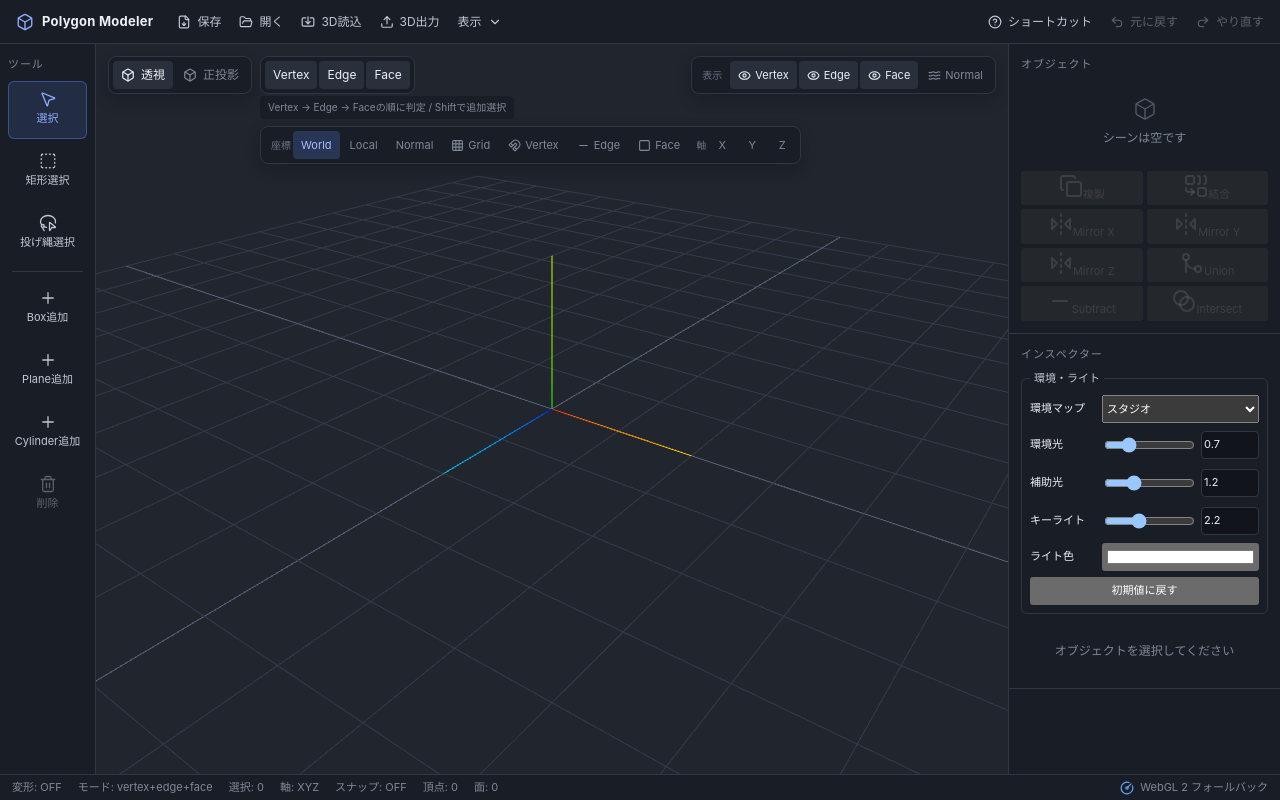
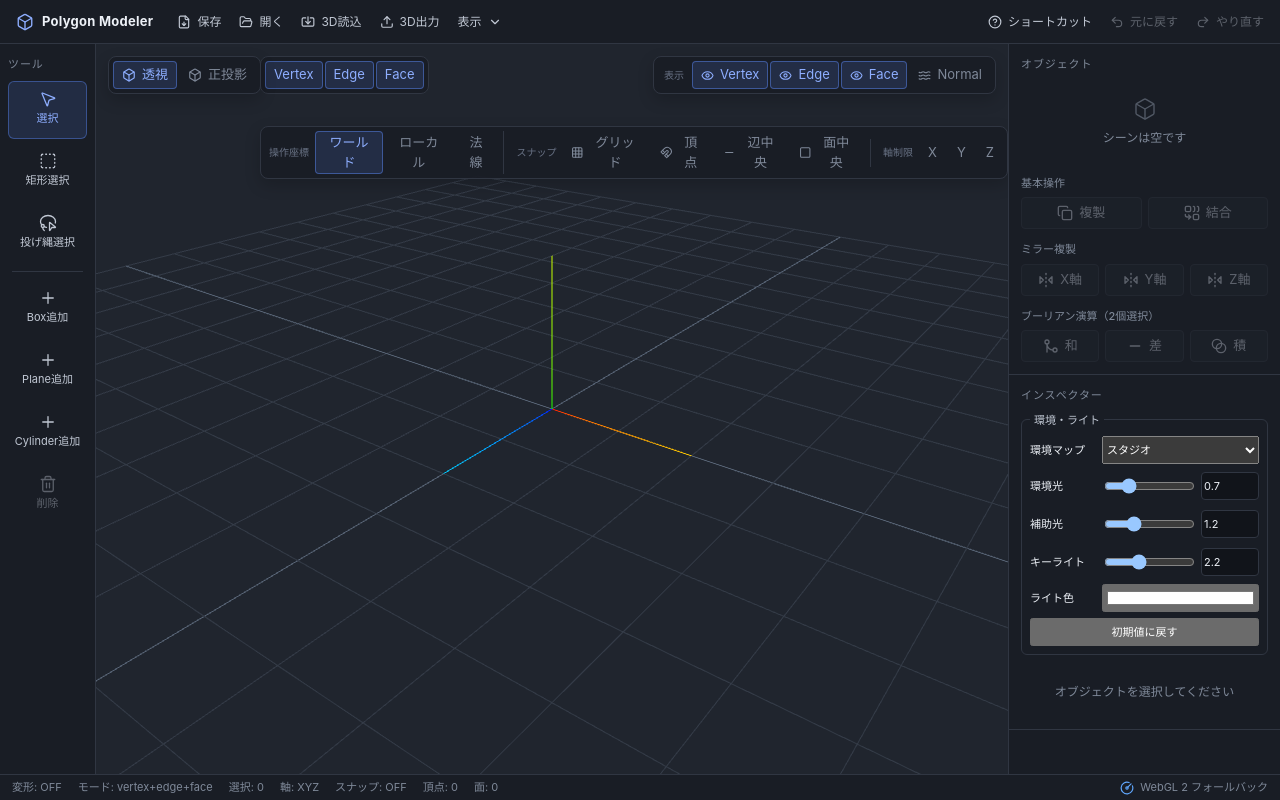
Before and after one commit to ma38su/polygon-modeler, a React (Vite) app: page / in a window 1280 px wide. Built offline with nearby package versions, Linux system fonts and the light colour scheme.

Commit message:
refactor UI styling with Tailwind design system

```diff
--- a/package.json
+++ b/package.json
@@ -28,6 +28,7 @@
     "@eslint/js": "^9.34.0",
     "@playwright/test": "^1.55.0",
     "@rolldown/plugin-babel": "^0.2.3",
+    "@tailwindcss/vite": "^4.3.3",
     "@testing-library/jest-dom": "^6.8.0",
     "@testing-library/react": "^16.3.0",
     "@types/babel__core": "^7.20.5",
@@ -42,6 +43,7 @@
     "eslint-plugin-react-refresh": "^0.4.20",
     "jsdom": "^26.1.0",
     "prettier": "^3.6.2",
+    "tailwindcss": "^4.3.3",
     "typescript": "~6.0.2",
     "typescript-eslint": "^8.41.0",
     "vite": "^8.2.0",
--- a/src/App.css
+++ b/src/App.css
@@ -1,3 +1,5 @@
+/* Semantic application layout and canvas-specific styles.
+ * Reusable controls belong in ui/primitives and Tailwind utilities. */
 .editor-shell {
   min-width: 720px;
   height: 100svh;
@@ -293,22 +295,6 @@ kbd {
   color: var(--text-subtle);
   font-size: var(--font-size-2xs);
 }
-.display-layer-bar button {
-  display: flex;
-  align-items: center;
-  min-height: var(--control-sm);
-  gap: var(--space-1);
-  padding: 0 var(--space-2);
-  border: 0;
-  border-radius: var(--radius-sm);
-  color: var(--text-muted);
-  background: transparent;
-  font-size: var(--font-size-xs);
-}
-.display-layer-bar button.active {
-  color: var(--text-primary);
-  background: var(--surface-3);
-}
 .display-layer-bar svg {
   width: var(--icon-xs);
   height: var(--icon-xs);
@@ -317,21 +303,6 @@ kbd {
   .display-layer-bar {
     top: 52px;
   }
-  .selection-mode-hint {
-    top: 92px;
-  }
-}
-.selection-mode-hint {
-  position: absolute;
-  z-index: 2;
-  top: 52px;
-  left: 164px;
-  padding: var(--space-1) var(--space-2);
-  border-radius: var(--radius-sm);
-  color: var(--text-muted);
-  background: color-mix(in srgb, var(--surface-1), transparent 18%);
-  font-size: var(--font-size-2xs);
-  pointer-events: none;
 }
 .snap-toolbar {
   position: absolute;
@@ -489,11 +460,6 @@ kbd {
   color: var(--text-primary);
   font-variant-numeric: tabular-nums;
 }
-.mesh-repair-actions {
-  display: grid;
-  gap: var(--space-2);
-  margin-top: var(--space-3);
-}
 .mesh-repair-actions label {
   display: grid;
   grid-template-columns: 1fr minmax(72px, 1fr);
@@ -509,38 +475,21 @@ kbd {
   color: var(--text-primary);
   background: var(--surface-2);
 }
-.mesh-repair-actions button {
+.snap-toolbar-group {
   display: flex;
   align-items: center;
-  justify-content: center;
-  gap: var(--space-1);
+  gap: var(--space-0-5);
 }
-.mesh-repair-actions svg {
-  width: var(--icon-xs);
-  height: var(--icon-xs);
+.snap-toolbar-group + .snap-toolbar-group {
+  padding-left: var(--space-2);
+  margin-left: var(--space-1);
+  border-left: 1px solid var(--border);
 }
-.snap-toolbar > span {
-  padding-left: var(--space-1-5);
+.snap-toolbar-label {
+  padding: 0 var(--space-1);
   color: var(--text-subtle);
   font-size: var(--font-size-2xs);
-}
-.snap-toolbar button {
-  display: flex;
-  align-items: center;
-  min-width: var(--control-sm);
-  min-height: var(--control-sm);
-  justify-content: center;
-  gap: var(--space-1);
-  padding: 0 var(--space-2);
-  border: 0;
-  border-radius: var(--radius-sm);
-  color: var(--text-muted);
-  background: transparent;
-  font-size: var(--font-size-xs);
-}
-.snap-toolbar button.active {
-  color: var(--accent-strong);
-  background: var(--accent-muted);
+  white-space: nowrap;
 }
 .snap-toolbar svg {
   width: var(--icon-xs);
@@ -558,35 +507,6 @@ kbd {
   background: color-mix(in srgb, var(--accent-muted), var(--surface-1) 40%);
   font-size: var(--font-size-xs);
   pointer-events: none;
-}
-.selection-mode-bar button {
-  min-height: var(--control-sm);
-  padding: 0 var(--space-2);
-  border: 0;
-  border-radius: var(--radius-sm);
-  color: var(--text-muted);
-  background: transparent;
-  font-size: var(--font-size-sm);
-}
-.selection-mode-bar button.active {
-  color: var(--text-primary);
-  background: var(--surface-3);
-}
-.viewport-toolbar button {
-  display: flex;
-  align-items: center;
-  min-height: var(--control-sm);
-  gap: var(--space-1-5);
-  padding: 0 var(--space-2);
-  border: 0;
-  border-radius: var(--radius-sm);
-  color: var(--text-muted);
-  background: transparent;
-  font-size: var(--font-size-sm);
-}
-.viewport-toolbar button.active {
-  color: var(--text-primary);
-  background: var(--surface-3);
 }
 .viewport-toolbar svg {
   width: var(--icon-sm);
@@ -682,17 +602,6 @@ kbd {
   margin: 0;
   padding: 0;
 }
-.object-actions {
-  display: grid;
-  grid-template-columns: repeat(2, minmax(0, 1fr));
-  gap: var(--space-1);
-  margin-top: var(--space-2);
-}
-.object-actions button {
-  min-width: 0;
-  justify-content: center;
-  font-size: var(--font-size-xs);
-}
 .object-list li {
   display: flex;
   align-items: center;
@@ -778,35 +687,10 @@ kbd {
 .lighting-panel button {
   width: 100%;
 }
-.transform-tools {
-  display: grid;
-  grid-template-columns: repeat(3, minmax(0, 1fr));
-  gap: var(--space-1);
-  margin: 0 0 var(--space-3);
-}
-.transform-tools button {
-  display: flex;
-  align-items: center;
-  justify-content: center;
-  gap: var(--space-1);
-  min-width: 0;
-  min-height: var(--control-sm);
-  padding: 0 var(--space-1);
-  border: 1px solid var(--border);
-  border-radius: var(--radius-sm);
-  color: var(--text-secondary);
-  background: var(--surface-2);
-  font-size: var(--font-size-xs);
-}
-.transform-tools button.active,
 .modeling-actions button.active {
   border-color: color-mix(in srgb, var(--accent), transparent 45%);
   color: var(--accent-bright);
   background: var(--accent-surface);
-}
-.transform-tools svg {
-  width: var(--icon-xs);
-  height: var(--icon-xs);
 }
 .element-transform fieldset {
   margin: 0 0 var(--space-3);
--- a/src/main.tsx
+++ b/src/main.tsx
@@ -1,7 +1,7 @@
 import { StrictMode } from "react";
 import { createRoot } from "react-dom/client";
+import "./index.css";
 import "./styles/design-system.css";
-import "./index.css";
 import { EditorProvider } from "./app/EditorProvider.tsx";
 import { AppRoot } from "./app/AppRoot.tsx";
 
--- /dev/null
+++ b/src/ui/primitives/Button.tsx
@@ -0,0 +1,50 @@
+import type { ButtonHTMLAttributes, ReactNode } from "react";
+
+type ButtonVariant = "default" | "ghost" | "accent" | "danger";
+type ButtonSize = "sm" | "md" | "icon";
+
+const base =
+  "inline-flex min-w-0 items-center justify-center gap-1.5 rounded-ui-sm border text-xs font-medium transition-colors focus-visible:outline-2 focus-visible:outline-offset-1 focus-visible:outline-accent disabled:cursor-not-allowed disabled:opacity-40";
+
+const variants: Record<ButtonVariant, string> = {
+  default:
+    "border-border bg-surface-2 text-text-secondary hover:border-border-strong hover:bg-surface-hover disabled:hover:border-border disabled:hover:bg-surface-2",
+  ghost:
+    "border-transparent bg-transparent text-text-muted hover:bg-surface-hover hover:text-text-primary",
+  accent: "border-accent/45 bg-accent/15 text-accent-bright hover:bg-accent/25",
+  danger: "border-danger/35 bg-danger/10 text-danger hover:bg-danger/20",
+};
+
+const sizes: Record<ButtonSize, string> = {
+  sm: "min-h-[var(--control-sm)] px-2",
+  md: "min-h-[var(--control-md)] px-2.5",
+  icon: "size-[var(--control-sm)] p-0",
+};
+
+interface ButtonProps extends ButtonHTMLAttributes<HTMLButtonElement> {
+  variant?: ButtonVariant;
+  size?: ButtonSize;
+  icon?: ReactNode;
+  fullWidth?: boolean;
+}
+
+export function Button({
+  variant = "default",
+  size = "md",
+  icon,
+  fullWidth = false,
+  className = "",
+  children,
+  ...props
+}: ButtonProps) {
+  return (
+    <button
+      type="button"
+      className={`${base} ${variants[variant]} ${sizes[size]} ${fullWidth ? "w-full" : ""} ${className}`}
+      {...props}
+    >
+      {icon}
+      {children}
+    </button>
+  );
+}
--- /dev/null
+++ b/src/ui/primitives/ControlGroup.tsx
@@ -0,0 +1,26 @@
+import type { HTMLAttributes, ReactNode } from "react";
+
+interface ControlGroupProps extends HTMLAttributes<HTMLDivElement> {
+  label: string;
+  columns?: 2 | 3;
+  children: ReactNode;
+}
+
+export function ControlGroup({
+  label,
+  columns = 2,
+  children,
+  className = "",
+  ...props
+}: ControlGroupProps) {
+  return (
+    <div className={className} {...props}>
+      <p className="mb-1.5 text-[11px] font-medium text-text-muted">{label}</p>
+      <div
+        className={`grid gap-1.5 ${columns === 3 ? "grid-cols-3" : "grid-cols-2"}`}
+      >
+        {children}
+      </div>
+    </div>
+  );
+}
--- a/src/ui/scene/ScenePanel.tsx
+++ b/src/ui/scene/ScenePanel.tsx
@@ -29,6 +29,8 @@ import type { TransformOrientation } from "../../viewport/transform/elementSelec
 import type { LightingSettings } from "../../viewport/Viewport";
 import { LightingPanel } from "../inspector/LightingPanel";
 import { ModifierPanel } from "../inspector/ModifierPanel";
+import { Button } from "../primitives/Button";
+import { ControlGroup } from "../primitives/ControlGroup";
 
 interface ScenePanelProps {
   editor: Editor;
@@ -150,51 +152,68 @@ export function ScenePanel({
             ))}
           </ul>
         )}
-        <div className="object-actions">
-          <button
-            type="button"
+        <div className="mt-3 space-y-3" aria-label="オブジェクト操作">
+          <ControlGroup label="基本操作">
+            <Button
               disabled={snapshot.selectedObjectIds.size === 0}
+              title="選択したオブジェクトのコピーを作成"
+              icon={<Copy className="size-4" aria-hidden="true" />}
               onClick={() => editor.duplicateSelectedObjects()}
             >
-            <Copy aria-hidden="true" />
               複製
-          </button>
-          <button
-            type="button"
+            </Button>
+            <Button
               disabled={snapshot.selectedObjectIds.size < 2}
+              title="2個以上の選択オブジェクトを1個に結合"
+              icon={<Combine className="size-4" aria-hidden="true" />}
               onClick={() => editor.joinSelectedObjects()}
             >
-            <Combine aria-hidden="true" />
               結合
-          </button>
+            </Button>
+          </ControlGroup>
+          <ControlGroup label="ミラー複製" columns={3}>
             {(["x", "y", "z"] as const).map((axis) => (
-            <button
-              type="button"
+              <Button
                 key={axis}
+                className="px-1.5"
                 disabled={snapshot.selectedObjectIds.size === 0}
+                title={`${axis.toUpperCase()}軸で反転したコピーを作成`}
+                icon={<FlipHorizontal2 className="size-4" aria-hidden="true" />}
                 onClick={() => editor.mirrorSelectedObjects(axis)}
               >
-              <FlipHorizontal2 aria-hidden="true" />
-              Mirror {axis.toUpperCase()}
-            </button>
+                {axis.toUpperCase()}軸
+              </Button>
             ))}
+          </ControlGroup>
+          <ControlGroup label="ブーリアン演算（2個選択）" columns={3}>
             {(
               [
-              ["union", "Union", GitMerge],
-              ["subtract", "Subtract", Minus],
-              ["intersect", "Intersect", Blend],
+                ["union", "和", "Union", GitMerge],
+                ["subtract", "差", "Subtract", Minus],
+                ["intersect", "積", "Intersect", Blend],
               ] as const
-          ).map(([operation, label, Icon]) => (
-            <button
-              type="button"
+            ).map(([operation, label, accessibleLabel, Icon]) => (
+              <Button
+                aria-label={accessibleLabel}
                 key={operation}
-              disabled={booleanPending || snapshot.selectedObjectIds.size !== 2}
+                className="px-1.5"
+                disabled={
+                  booleanPending || snapshot.selectedObjectIds.size !== 2
+                }
+                icon={<Icon className="size-4" aria-hidden="true" />}
+                title={
+                  {
+                    union: "2個の形状を足し合わせる（和）",
+                    subtract: "先の形状から後の形状を切り取る（差）",
+                    intersect: "2個の形状が重なる部分だけを残す（積）",
+                  }[operation]
+                }
                 onClick={() => void runBoolean(operation)}
               >
-              <Icon aria-hidden="true" />
                 {booleanPending ? "演算中…" : label}
-            </button>
+              </Button>
             ))}
+          </ControlGroup>
         </div>
       </section>
       <section aria-labelledby="inspector-title">
@@ -204,7 +223,7 @@ export function ScenePanel({
           onChange={onLightingSettingsChange}
         />
         {(selectedObject || snapshot.selectionItems.length > 0) && (
-          <div className="transform-tools" aria-label="変形ツール">
+          <div className="mb-3 grid grid-cols-3 gap-1" aria-label="変形ツール">
             {(
               [
                 ["translate", "移動", Move3D],
@@ -212,16 +231,16 @@ export function ScenePanel({
                 ["scale", "拡大縮小", Expand],
               ] as const
             ).map(([mode, label, Icon]) => (
-              <button
-                type="button"
-                className={transformMode === mode ? "active" : undefined}
+              <Button
+                size="sm"
+                variant={transformMode === mode ? "accent" : "default"}
                 aria-pressed={transformMode === mode}
+                icon={<Icon className="size-3.5" aria-hidden="true" />}
                 onClick={() => onTransformModeChange(mode)}
                 key={mode}
               >
-                <Icon aria-hidden="true" />
                 {label}
-              </button>
+              </Button>
             ))}
           </div>
         )}
@@ -283,23 +302,23 @@ export function ScenePanel({
                   <dd>{diagnostics!.isolatedVertices}</dd>
                 </div>
               </dl>
-              <div className="mesh-repair-actions">
-                <button
-                  type="button"
+              <div className="mt-3 grid grid-cols-2 gap-1.5">
+                <Button
+                  size="sm"
+                  icon={<Combine className="size-3.5" aria-hidden="true" />}
                   onClick={() => setShowMergeDialog(true)}
                 >
-                  <Combine aria-hidden="true" />
                   Merge by Distance
-                </button>
-                <button
-                  type="button"
+                </Button>
+                <Button
+                  size="sm"
+                  icon={<RefreshCw className="size-3.5" aria-hidden="true" />}
                   onClick={() =>
                     runAction(() => editor.recalculateSelectedObjectNormals())
                   }
                 >
-                  <RefreshCw aria-hidden="true" />
                   法線再計算
-                </button>
+                </Button>
               </div>
               {showMergeDialog && (
                 <div className="dialog-backdrop" role="presentation">
--- a/src/ui/viewport/ViewportControls.tsx
+++ b/src/ui/viewport/ViewportControls.tsx
@@ -9,6 +9,7 @@ import {
   Square,
   Waves,
 } from "lucide-react";
+import type { ButtonHTMLAttributes } from "react";
 import {
   SELECTION_MODES,
   type SelectionMode,
@@ -16,6 +17,7 @@ import {
 import type { DisplayLayers } from "../../viewport/displayLayers";
 import type { AxisConstraint, SnapSettings } from "../../viewport/Viewport";
 import type { TransformOrientation } from "../../viewport/transform/elementSelection";
+import { Button } from "../primitives/Button";
 
 const selectionLabels: Record<SelectionMode, string> = {
   vertex: "Vertex",
@@ -35,6 +37,21 @@ const displayLayerOptions = [
   ["faces", "Face", "面"],
   ["normals", "Normal", "法線"],
 ] as const;
+
+interface ToolbarButtonProps extends ButtonHTMLAttributes<HTMLButtonElement> {
+  active?: boolean;
+}
+
+function ToolbarButton({ active = false, ...props }: ToolbarButtonProps) {
+  return (
+    <Button
+      size="sm"
+      variant={active ? "accent" : "ghost"}
+      aria-pressed={active}
+      {...props}
+    />
+  );
+}
 
 interface ViewportControlsProps {
   selectionModes: ReadonlySet<SelectionMode>;
@@ -69,20 +86,15 @@ export function ViewportControls({
     <>
       <div className="selection-mode-bar" aria-label="選択モード">
         {SELECTION_MODES.map((mode) => (
-          <button
-            type="button"
+          <ToolbarButton
             key={mode}
-            className={selectionModes.has(mode) ? "active" : ""}
-            aria-pressed={selectionModes.has(mode)}
+            active={selectionModes.has(mode)}
             title={selectionDescriptions[mode]}
             onClick={() => onToggleSelectionMode(mode)}
           >
             {selectionLabels[mode]}
-          </button>
+          </ToolbarButton>
         ))}
-      </div>
-      <div className="selection-mode-hint" aria-live="polite">
-        Vertex → Edge → Faceの順に判定 / Shiftで追加選択
       </div>
       <div className="display-layer-bar" aria-label="表示レイヤー">
         <span>表示</span>
@@ -91,56 +103,67 @@ export function ViewportControls({
           const VisibilityIcon =
             layer === "normals" ? Waves : visible ? Eye : EyeOff;
           return (
-            <button
-              type="button"
+            <ToolbarButton
               key={layer}
-              className={visible ? "active" : ""}
-              aria-pressed={visible}
+              active={visible}
               title={`${japaneseLabel}を${visible ? "非表示" : "表示"}`}
               onClick={() => onToggleDisplayLayer(layer)}
             >
               <VisibilityIcon aria-hidden="true" />
               {label}
-            </button>
+            </ToolbarButton>
           );
         })}
       </div>
       <div className="viewport-toolbar" aria-label="ビューポート設定">
-        <button
-          type="button"
-          className={projection === "perspective" ? "active" : ""}
+        <ToolbarButton
+          active={projection === "perspective"}
           onClick={() => onProjectionChange("perspective")}
         >
           <BoxIcon aria-hidden="true" />
           透視
-        </button>
-        <button
-          type="button"
-          className={projection === "orthographic" ? "active" : ""}
+        </ToolbarButton>
+        <ToolbarButton
+          active={projection === "orthographic"}
           onClick={() => onProjectionChange("orthographic")}
         >
           <Box aria-hidden="true" />
           正投影
-        </button>
+        </ToolbarButton>
       </div>
       <div className="snap-toolbar" aria-label="スナップと軸制限">
-        <span>座標</span>
+        <div className="snap-toolbar-group" role="group" aria-label="操作座標">
+          <span className="snap-toolbar-label">操作座標</span>
           {(["world", "local", "normal"] as const).map((orientation) => (
-          <button
-            type="button"
+            <ToolbarButton
               key={orientation}
-            className={transformOrientation === orientation ? "active" : ""}
-            aria-pressed={transformOrientation === orientation}
+              active={transformOrientation === orientation}
+              title={
+                {
+                  world: "ワールド座標軸で変形",
+                  local: "オブジェクトのローカル座標軸で変形",
+                  normal: "選択要素の法線を基準に変形",
+                }[orientation]
+              }
               onClick={() => onTransformOrientationChange(orientation)}
             >
-            {{ world: "World", local: "Local", normal: "Normal" }[orientation]}
-          </button>
+              {
+                { world: "ワールド", local: "ローカル", normal: "法線" }[
+                  orientation
+                ]
+              }
+            </ToolbarButton>
           ))}
-        <button
-          type="button"
-          className={snapSettings.grid ? "active" : ""}
-          aria-pressed={snapSettings.grid}
-          title={`グリッドへ${snapSettings.gridSize}単位でスナップ`}
+        </div>
+        <div
+          className="snap-toolbar-group"
+          role="group"
+          aria-label="スナップ先"
+        >
+          <span className="snap-toolbar-label">スナップ</span>
+          <ToolbarButton
+            active={snapSettings.grid}
+            title={`グリッドへ${snapSettings.gridSize}単位で吸着`}
             onClick={() =>
               onSnapSettingsChange({
                 ...snapSettings,
@@ -149,13 +172,11 @@ export function ViewportControls({
             }
           >
             <Grid3X3 aria-hidden="true" />
-          Grid
-        </button>
-        <button
-          type="button"
-          className={snapSettings.vertex ? "active" : ""}
-          aria-pressed={snapSettings.vertex}
-          title="未選択の頂点へスナップ"
+            グリッド
+          </ToolbarButton>
+          <ToolbarButton
+            active={snapSettings.vertex}
+            title="未選択の頂点へ吸着"
             onClick={() =>
               onSnapSettingsChange({
                 ...snapSettings,
@@ -164,13 +185,11 @@ export function ViewportControls({
             }
           >
             <Magnet aria-hidden="true" />
-          Vertex
-        </button>
-        <button
-          type="button"
-          className={snapSettings.edge ? "active" : ""}
-          aria-pressed={snapSettings.edge}
-          title="未選択の辺の中点へスナップ"
+            頂点
+          </ToolbarButton>
+          <ToolbarButton
+            active={snapSettings.edge}
+            title="未選択の辺の中点へ吸着"
             onClick={() =>
               onSnapSettingsChange({
                 ...snapSettings,
@@ -179,13 +198,11 @@ export function ViewportControls({
             }
           >
             <Minus aria-hidden="true" />
-          Edge
-        </button>
-        <button
-          type="button"
-          className={snapSettings.face ? "active" : ""}
-          aria-pressed={snapSettings.face}
-          title="未選択の面の中心へスナップ"
+            辺中央
+          </ToolbarButton>
+          <ToolbarButton
+            active={snapSettings.face}
+            title="未選択の面の中心へ吸着"
             onClick={() =>
               onSnapSettingsChange({
                 ...snapSettings,
@@ -194,23 +211,28 @@ export function ViewportControls({
             }
           >
             <Square aria-hidden="true" />
-          Face
-        </button>
-        <span>軸</span>
+            面中央
+          </ToolbarButton>
+        </div>
+        <div
+          className="snap-toolbar-group"
+          role="group"
+          aria-label="移動軸制限"
+        >
+          <span className="snap-toolbar-label">軸制限</span>
           {(["x", "y", "z"] as const).map((axis) => (
-          <button
-            type="button"
+            <ToolbarButton
               key={axis}
-            className={axisConstraint === axis ? "active" : ""}
-            aria-pressed={axisConstraint === axis}
-            title={`${axis.toUpperCase()}軸に制限`}
+              active={axisConstraint === axis}
+              title={`${axis.toUpperCase()}軸だけに移動を制限`}
               onClick={() =>
                 onAxisConstraintChange(axisConstraint === axis ? "all" : axis)
               }
             >
               {axis.toUpperCase()}
-          </button>
+            </ToolbarButton>
           ))}
+        </div>
       </div>
     </>
   );
```
Also changed, not shown: src/index.css (+29 -0 lines), vite.config.ts (+6 -1 lines), 3 other files (tests, documents, lock files or other folders). Lines whose indentation alone changed are shown as unchanged.
